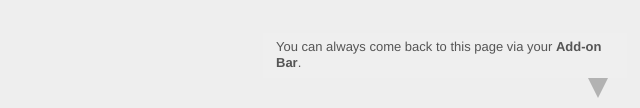
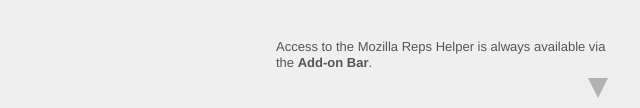
Before and after one commit to brianking/ReMo-Helper, a website: page data/remo-start.html in a window 1280 px wide. Shown: the part 689-797 px from the top of the page, 640-1280 px from the left. Drawn offline with Linux system fonts and the light colour scheme; a web font is replaced by a local one.

Commit message:
Changing start page tip to me more relevant

```diff
--- a/data/remo-start.html
+++ b/data/remo-start.html
@@ -155,7 +155,7 @@
     </div>
 
     <div class="addonbarhelper hide-on-phones">
-        <p>You can always come back to this page via your <span style="font-weight: bold;"/>Add-on Bar</span>.</p>
+        <p>Access to the Mozilla Reps Helper is always available via the <span style="font-weight: bold;"/>Add-on Bar</span>.</p>
         <div class="down-triangle"> </div>
     </div>
 
```
